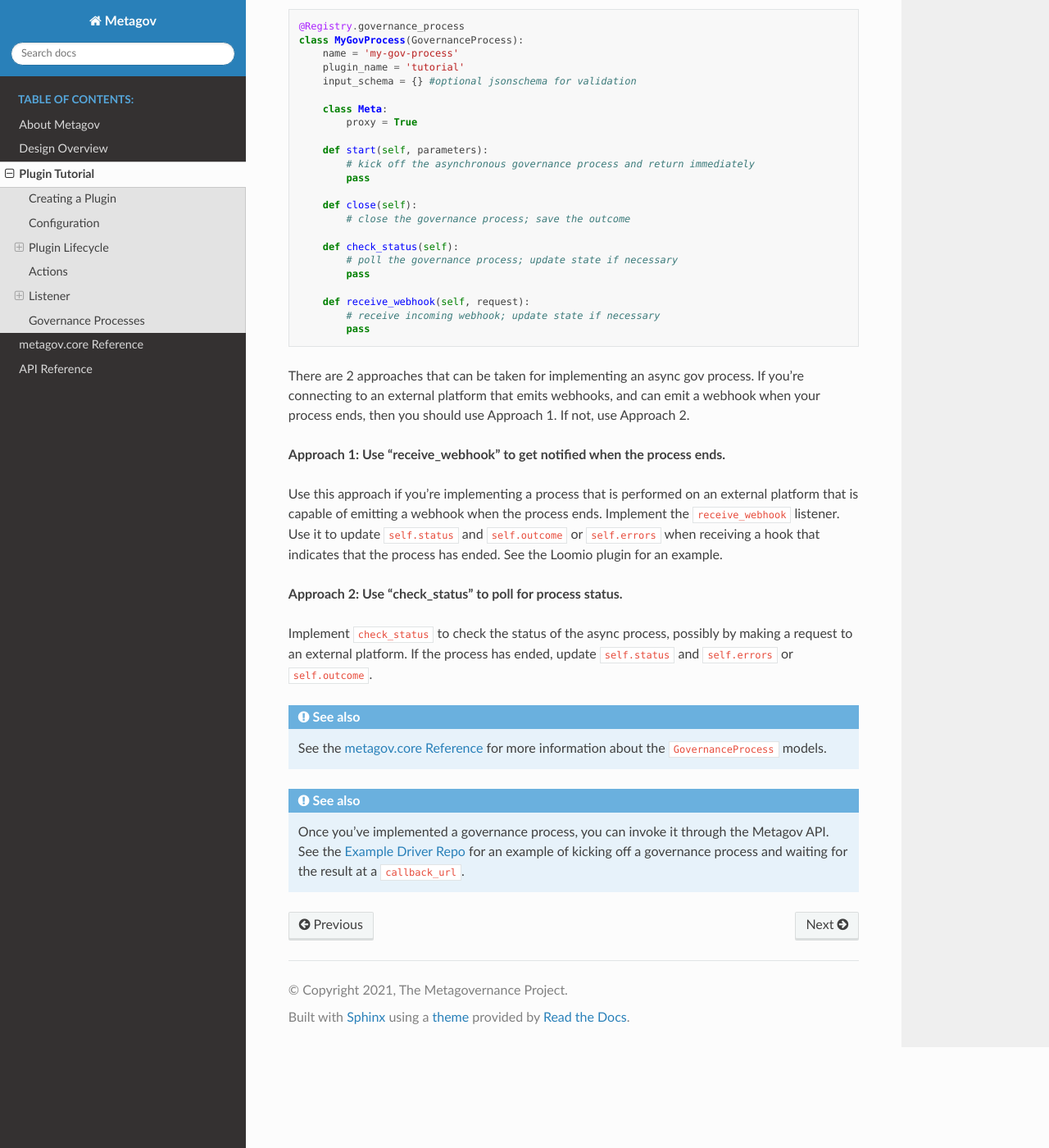
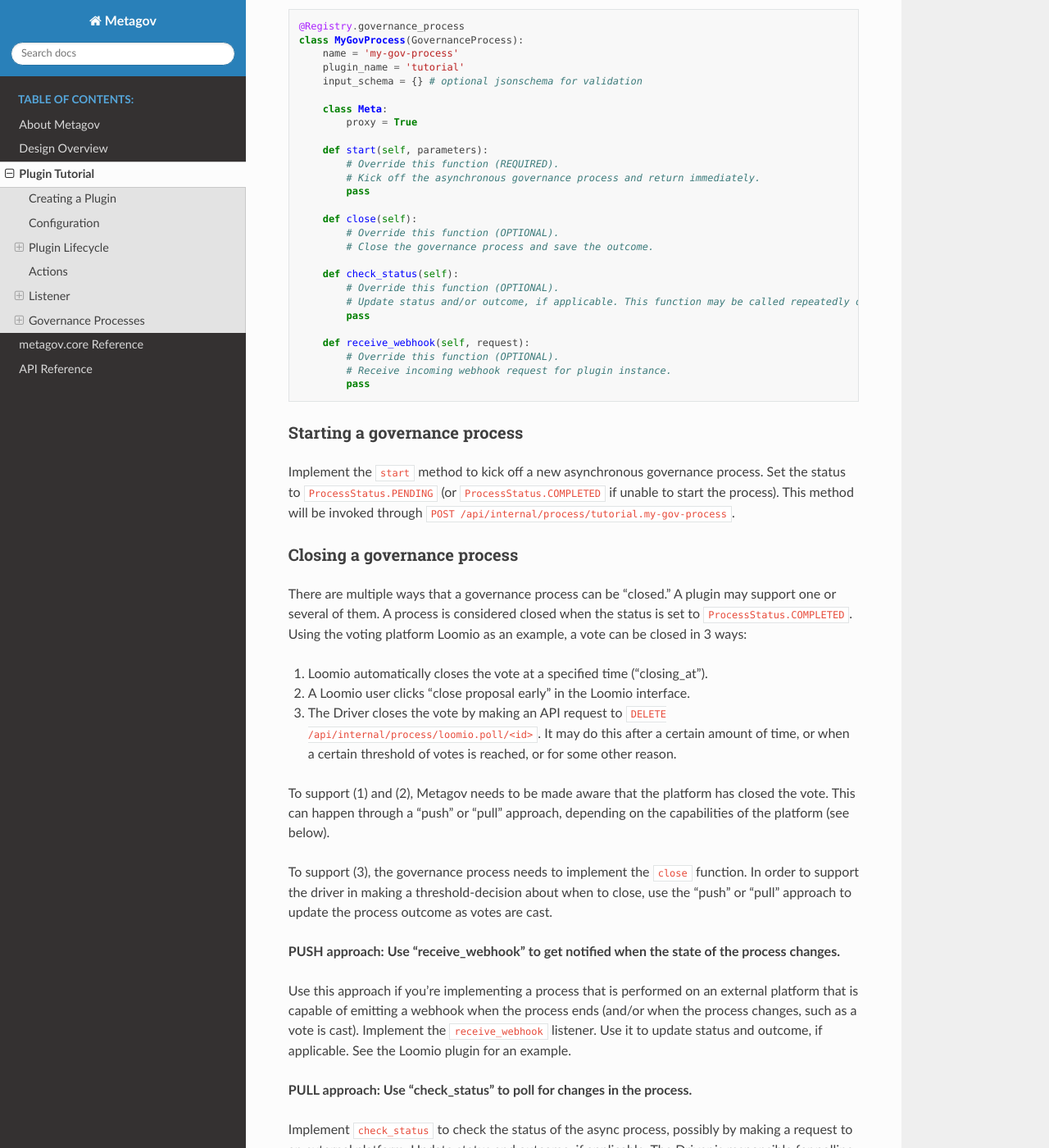
Before and after one commit to metagov/gateway, a Sphinx documentation site: the page built from docs/plugin_tutorial.rst, in a window 1280 px wide and 1400 px high, scrolled down 5676 px. Shown: the whole window at 82% size. Built offline with Sphinx 7.4.7 and the Read the Docs theme 2.0.0, drawn with Linux system fonts in a browser that asks for light colours; some of the changed text lies outside the part shown.

Commit message:
Add to GovernanceProcess tutorial

```diff
--- a/docs/plugin_tutorial.rst
+++ b/docs/plugin_tutorial.rst
@@ -245,7 +245,7 @@
 
 
 Validating webhook requests
-^^^^^^^^^^^^^^^^^^^^^^^^^^^^
+^^^^^^^^^^^^^^^^^^^^^^^^^^^
 
 Anyone on the internet can post requests to the metagov webhook receiver endpoints, so it's important to always verify the incoming requests to the extent possible. Some suggestions:
 
@@ -274,45 +274,77 @@
     class MyGovProcess(GovernanceProcess):
         name = 'my-gov-process'
         plugin_name = 'tutorial'
-        input_schema = {} #optional jsonschema for validation
+        input_schema = {} # optional jsonschema for validation
 
         class Meta:
             proxy = True
 
         def start(self, parameters):
-            # kick off the asynchronous governance process and return immediately
+            # Override this function (REQUIRED).
+            # Kick off the asynchronous governance process and return immediately.
             pass
 
         def close(self):
-            # close the governance process; save the outcome
+            # Override this function (OPTIONAL).
+            # Close the governance process and save the outcome.
 
         def check_status(self):
-            # poll the governance process; update state if necessary
+            # Override this function (OPTIONAL).
+            # Update status and/or outcome, if applicable. This function may be called repeatedly on a schedule.
             pass
 
         def receive_webhook(self, request):
-            # receive incoming webhook; update state if necessary
+            # Override this function (OPTIONAL).
+            # Receive incoming webhook request for plugin instance.
             pass
 
 
-There are 2 approaches that can be taken for implementing an async gov process.
-If you're connecting to an external platform that emits webhooks, and can emit a webhook
-when your process ends, then you should use Approach 1. If not, use Approach 2.
+Starting a governance process
+^^^^^^^^^^^^^^^^^^^^^^^^^^^^^
 
-**Approach 1: Use "receive_webhook" to get notified when the process ends.**
+Implement the ``start`` method to kick off a new asynchronous governance process.
+Set the status to ``ProcessStatus.PENDING`` (or ``ProcessStatus.COMPLETED`` if unable to start the process).
+This method will be invoked through ``POST /api/internal/process/tutorial.my-gov-process``.
+
+Closing a governance process
+^^^^^^^^^^^^^^^^^^^^^^^^^^^^
+
+There are multiple ways that a governance process can be "closed." A plugin may support one or several of them.
+A process is considered closed when the status is set to ``ProcessStatus.COMPLETED``.
+Using the voting platform Loomio as an example, a vote can be closed in 3 ways:
+
+1) Loomio automatically closes the vote at a specified time ("closing_at").
+2) A Loomio user clicks "close proposal early" in the Loomio interface.
+3) The Driver closes the vote by making an API request to ``DELETE /api/internal/process/loomio.poll/<id>``. It may do this after a certain amount of time, or when a certain threshold of votes is reached, or for some other reason.
+
+To support (1) and (2), Metagov needs to be made aware that the platform has closed the vote. This can happen through a "push" or "pull" approach, depending on the capabilities of the platform (see below).
+
+To support (3), the governance process needs to implement the ``close`` function. In order to support the driver in making a threshold-decision about when to close, use the "push" or "pull" approach to update the process outcome as votes are cast.
+
+
+..
+    Add fourth approach: Metagov-as-time-keeper.
+
+**PUSH approach: Use "receive_webhook" to get notified when the state of the process changes.**
 
 Use this approach if you're implementing a process that is performed on an external
-platform that is capable of emitting a webhook when the process ends.
-Implement the ``receive_webhook`` listener. Use it to update ``self.status`` and
-``self.outcome`` or ``self.errors`` when receiving a hook that indicates that the process has ended.
+platform that is capable of emitting a webhook when the process ends (and/or when the process changes, such as a vote is cast).
+Implement the ``receive_webhook`` listener. Use it to update status and outcome, if applicable.
 See the Loomio plugin for an example.
 
-**Approach 2: Use "check_status" to poll for process status.**
+**PULL approach: Use "check_status" to poll for changes in the process.**
 
 Implement ``check_status`` to check the status of the async process, possibly by making
-a request to an external platform. If the process has ended, update ``self.status`` and
-``self.errors`` or ``self.outcome``.
+a request to an external platform. Update status and outcome, if applicable.
+The Driver is responsible for polling check_status.
+See the Discourse plugin for an example.
 
 .. seealso:: See the :ref:`metagov.core Reference <autodocs-ref>` for more information about the ``GovernanceProcess`` models.
 
 .. seealso:: Once you've implemented a governance process, you can invoke it through the Metagov API. See the `Example Driver Repo <https://github.com/metagov/example-driver>`_ for an example of kicking off a governance process and waiting for the result at a ``callback_url``.
+
+
+Re-opening a governance process
+^^^^^^^^^^^^^^^^^^^^^^^^^^^^^^^
+
+Not currently supported. Once a process moves into ``ProcessStatus.COMPLETED`` state, it cannot be re-opened.
```
